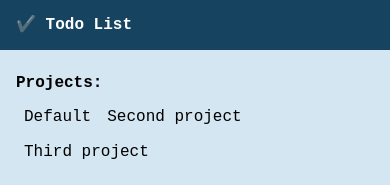
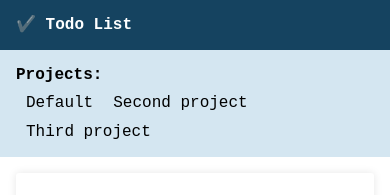
Before and after one commit to mikonto/todo-temp, a plain HTML site: page index.html in a window 390 px wide. Shown: the top 195 px of the page. Drawn offline with Linux system fonts and the light colour scheme.

Commit message:
Add files via upload

```diff
--- a/main.css
+++ b/main.css
@@ -69,7 +69,7 @@ footer {
 .table {
     padding-inline-start: 0px;
     padding-inline-end: 0px;
-    margin:10px;
+    margin:0px;
 }
 
 .table li {
@@ -122,11 +122,11 @@ footer {
 
     nav ul p {
         width: 100%;
-        margin: 8px 0 8px 0;
+        margin: 0;
     }
 
     nav ul li {
-        /* margin:0 10px 0 10px; */
+        margin: 10px 10px 0 10px;
     }
 
     .table .table-header {
```
